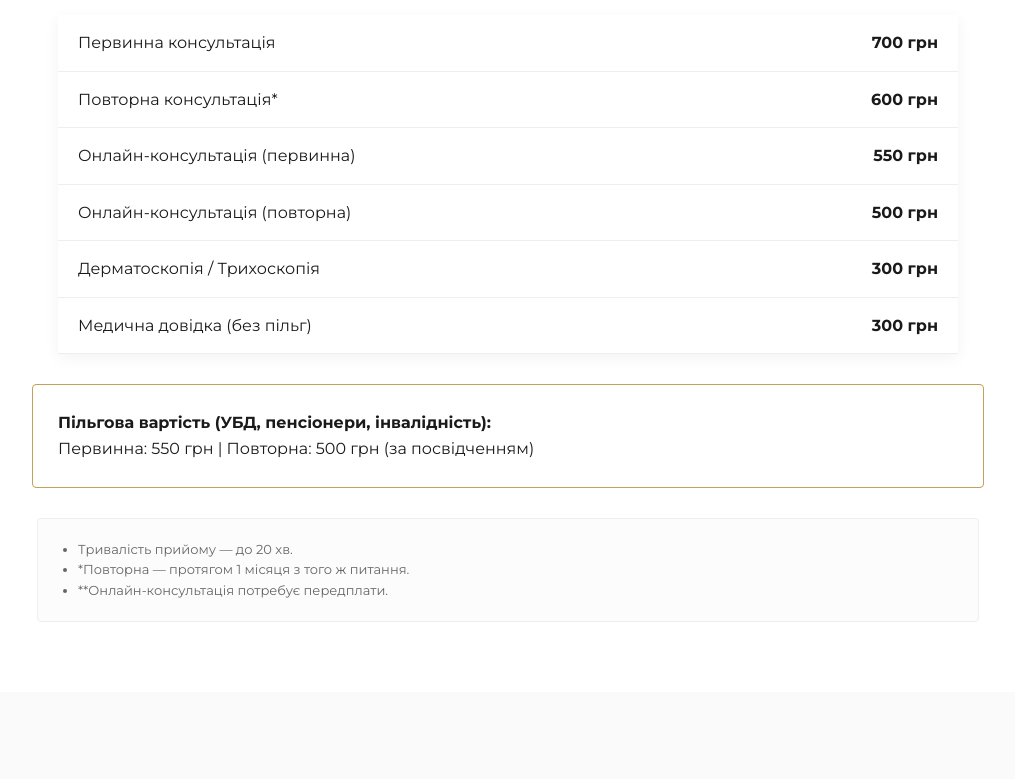
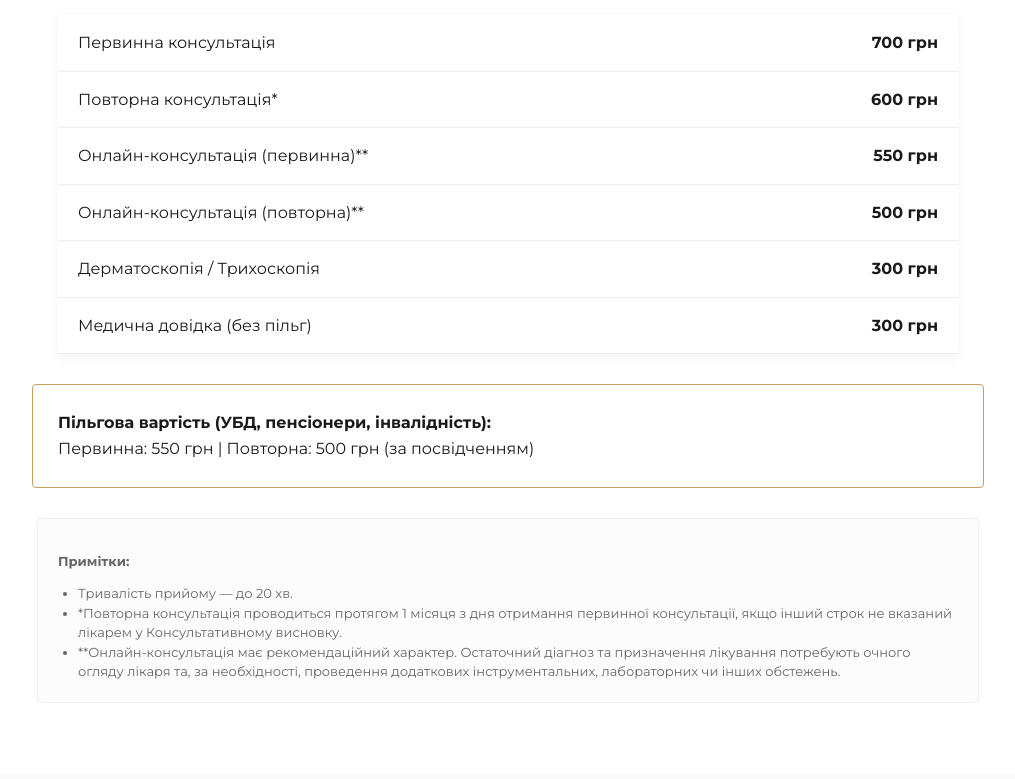
Before and after one commit to dermatoldgy/dermatoldgy.github.io, a plain HTML site: page index.html in a window 1280 px wide. Shown: the part 2580-3359 px from the top of the page, without its empty margins (132-1147 px from the left). Drawn offline with Linux system fonts and the light colour scheme.

Commit message:
Update index.html

```diff
--- a/index.html
+++ b/index.html
@@ -22,19 +22,17 @@
         .btn-gold { background: var(--main-gold); color: white; padding: 15px 35px; border: none; text-decoration: none; font-weight: 700; display: inline-block; transition: 0.3s; cursor: pointer; border-radius: 2px; text-transform: uppercase; font-size: 14px; margin-top: 20px; }
         .btn-gold:hover { background: #b08d4a; }
 
-        /* ГАЛЕРЕЯ СЕРТИФІКАТІВ БЕЗ ТЕКСТУ */
         .cert-grid { display: grid; grid-template-columns: repeat(auto-fit, minmax(200px, 1fr)); gap: 15px; max-width: 1200px; margin: 40px auto 0; }
         .cert-item { background: #fff; padding: 5px; border: 1px solid #eee; border-radius: 4px; transition: 0.4s; overflow: hidden; }
         .cert-item:hover { transform: scale(1.05); box-shadow: 0 10px 25px rgba(0,0,0,0.1); z-index: 2; }
         .cert-item img { width: 100%; height: auto; border-radius: 2px; display: block; background: #f9f9f9; }
 
-        /* ЦІНИ */
         .price-table { width: 100%; max-width: 900px; margin: 20px auto 10px; border-collapse: collapse; text-align: left; background: white; box-shadow: 0 4px 15px rgba(0,0,0,0.05); }
         .price-table td { padding: 15px 20px; border-bottom: 1px solid #eee; }
         .price-value { font-weight: 700; color: var(--dark); white-space: nowrap; text-align: right; }
 
         .promo-box { max-width: 900px; margin: 30px auto; background: #fff; padding: 25px; border: 1px solid var(--main-gold); border-radius: 4px; text-align: left; }
-        .price-notes { max-width: 900px; margin: 0 auto; text-align: left; font-size: 13px; color: #666; background: #fcfcfc; padding: 20px; border: 1px solid #eee; border-radius: 4px; }
+        .price-notes { max-width: 900px; margin: 0 auto; text-align: left; font-size: 13px; color: #666; background: #fcfcfc; padding: 20px; border: 1px solid #eee; border-radius: 4px; line-height: 1.5; }
 
         .license-box { margin-top: 40px; background: #fff; border: 1px solid #eee; border-radius: 8px; padding: 30px; text-align: left; border-left: 5px solid var(--main-gold); box-shadow: 0 4px 12px rgba(0,0,0,0.03); }
 
@@ -116,8 +114,8 @@
     <table class="price-table">
         <tr><td>Первинна консультація</td><td class="price-value">700 грн</td></tr>
         <tr><td>Повторна консультація*</td><td class="price-value">600 грн</td></tr>
-        <tr><td>Онлайн-консультація (первинна)</td><td class="price-value">550 грн</td></tr>
-        <tr><td>Онлайн-консультація (повторна)</td><td class="price-value">500 грн</td></tr>
+        <tr><td>Онлайн-консультація (первинна)**</td><td class="price-value">550 грн</td></tr>
+        <tr><td>Онлайн-консультація (повторна)**</td><td class="price-value">500 грн</td></tr>
         <tr><td>Дерматоскопія / Трихоскопія</td><td class="price-value">300 грн</td></tr>
         <tr><td>Медична довідка (без пільг)</td><td class="price-value">300 грн</td></tr>
     </table>
@@ -128,10 +126,11 @@
     </div>
 
     <div class="price-notes">
+        <p><strong>Примітки:</strong></p>
         <ul style="padding-left: 20px; text-align: left; margin: 0;">
             <li>Тривалість прийому — до 20 хв.</li>
-            <li>*Повторна — протягом 1 місяця з того ж питання.</li>
-            <li>**Онлайн-консультація потребує передплати.</li>
+            <li>*Повторна консультація проводиться протягом 1 місяця з дня отримання первинної консультації, якщо інший строк не вказаний лікарем у Консультативному висновку.</li>
+            <li>**Онлайн-консультація має рекомендаційний характер. Остаточний діагноз та призначення лікування потребують очного огляду лікаря та, за необхідності, проведення додаткових інструментальних, лабораторних чи інших обстежень.</li>
         </ul>
     </div>
 </section>
@@ -143,10 +142,10 @@
             <p><strong>Адреса:</strong> м. Чернігів, пр-т Грушевського, 119-А</p>
             <p><strong>Телефон:</strong> +38 093 115 7302</p>
             <p><strong>Години:</strong> Пн-Пт 9:00-18:00, Сб 10:00-15:00</p>
-            <a href="https://www.google.com/maps/dir/?api=1&destination=51.517373,31.311634" target="_blank" class="btn-gold">Прокласти маршрут</a>
+            <a href="https://www.google.com/maps/search/?api=1&query=Чернігів+проспект+Михайла+Грушевського+119-А" target="_blank" class="btn-gold">Прокласти маршрут</a>
         </div>
         <div class="map-box">
-            <iframe src="https://www.google.com/maps/embed?pb=!1m18!1m12!1m3!1d2484.584947934057!2d31.309059076822457!3d51.5173763102462!2m3!1f0!2f0!3f0!3m2!1i1024!2i768!4f13.1!3m3!1m2!1s0x46d549003503f191%3A0x7d065e9751010377!2z0L_RgNC-0YHQvy4g0JzQuNGF0LDQuNC70LAg0JPRgNGD0YjQtdCy0YHQutC-0LPQviwgMTE50JAsINCn0LXRgNC90LjQs9C-0LIsINCn0LXRgNC90LjQs9C-0LLRgdC60LDRjyDQvtCx0LvQsNGB0YLRjCwgMTQwMDA!5e0!3m2!1sru!2sua!4v1700000000000" loading="lazy"></iframe>
+            <iframe src="https://www.google.com/maps/embed?pb=!1m18!1m12!1m3!1d2484.761042730335!2d31.312948!3d51.480922!2m3!1f0!2f0!3f0!3m2!1i1024!2i768!4f13.1!3m3!1m2!1s0x46d548f077717777%3A0x1111111111111111!2z0L_RgNC-0YHQvy4g0JzQuNGF0LDQudC70LAg0JPRgNGD0YjQtdCy0YHQutC-0LPQviwgMTE50JAsINCn0LXRgNC90ZbQs9GW0LIsINCn0LXRgNC90ZbQs9GW0LLRgdGM0LrQsCDQvtCx0LvQsNGB0YLRjCwgMTQwMDA!5e0!3m2!1suk!2sua!4v1700000000000!5m2!1suk!2sua" loading="lazy"></iframe>
         </div>
     </div>
 </section>
```
